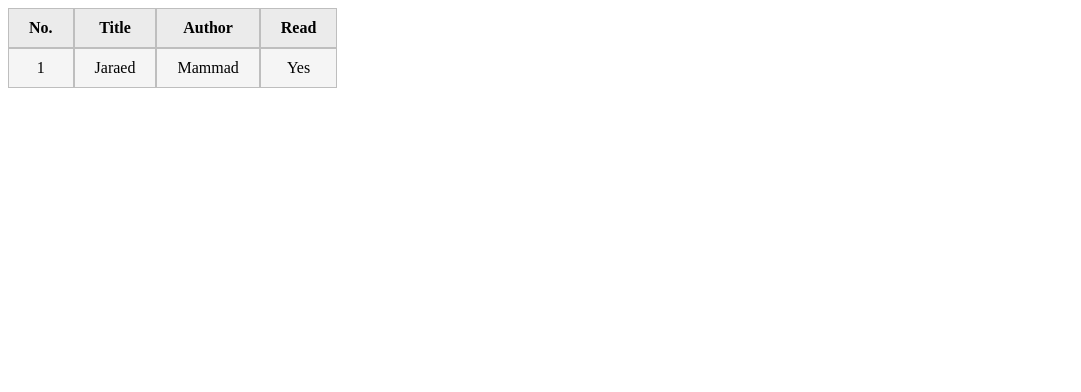
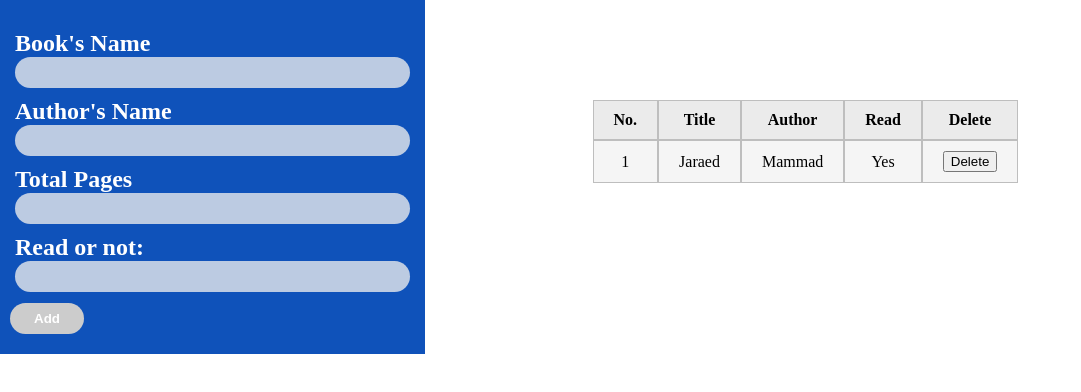
Before and after one commit to Overfed4372/javascript-library, a plain HTML site: page index.html in a window 1280 px wide. Shown: the whole page, without its empty margins (0-1081 px from the left). Drawn offline with Linux system fonts and the light colour scheme.

Commit message:
Add overall style

```diff
--- a/index.html
+++ b/index.html
@@ -6,6 +6,25 @@
         <title>Javascript Library</title>
     </head>
     <body>
+        <div class="container">
+            <div class="form-container">
+                <form class="form">
+                    <label for="input1">Book's Name
+                        <input id=input1 type="text">
+                    </label>
+                    <label for="input2">Author's Name
+                        <input id=input2 type="text">
+                    </label>
+                    <label for="input3">Total Pages
+                        <input id=input3 type="number">
+                    </label>
+                    <label for="input4">Read or not:
+                        <input id=input4 type="text">
+                    </label>
+                    <button type="submit">Add</button>
+                </form>
+            </div>
+            <div class="table-container">
                 <table class="table">
                     <thead>
                         <tr>
@@ -13,6 +32,7 @@
                             <th>Title</th>
                             <th>Author</th>
                             <th>Read</th>
+                            <th>Delete</th>
                         </tr>
                     </thead>
                     <tbody>
@@ -21,8 +41,11 @@
                             <td>Jaraed</td>
                             <td>Mammad</td>
                             <td>Yes</td>
+                            <td><button class="delete">Delete</button></td>
                         </tr>
                     </tbody>
                 </table>
+            </div>
+        </div>
     </body>
 </html>
--- a/styles.css
+++ b/styles.css
@@ -1,4 +1,20 @@
+body {
+    padding: 0;
+    margin: 0;
+}
+
+.container {
+    display: grid;
+    grid-template: auto / minmax(20px,3fr) minmax(20px,5fr);
+    grid-template-areas: "sidebar table";
+    column-gap: calc(10vw + 20px);
+}
+
+.table-container {
+    padding: calc(10vh + 20px) 20px;
+}
 .table {
+    grid-area: table;
     border-spacing: 0;
 }
 .table td, .table th {
@@ -18,3 +34,34 @@
 .table tr:nth-child(odd) td {
     background-color: rgb(245,245,245);
 }
+
+.form-container {
+    grid-area: sidebar;
+    background-color: #0F52BA;
+    padding:20px 10px;
+}
+.form {
+    color: white;
+    font-size: 1.5rem;
+    font-weight: bolder;
+    > label {
+        margin: 10px 5px;
+        display: grid;
+        grid-template: auto / 1fr minmax(auto-f);
+        > input {
+            padding: 0.5rem;
+            /* width: clamp(15vw,40vw,40vw); */
+            border-radius: 1rem;
+            border: 0px;
+            background-color: #eeeeeec6;
+        }
+    }
+    > button[type="submit"] {
+        background-color: #ccc;
+        color: white;
+        font-weight: bolder;
+        padding: 0.5rem 1.5rem;
+        border: 0;
+        border-radius: 1rem;
+    }
+}
```
Lines whose indentation alone changed are shown as unchanged.
